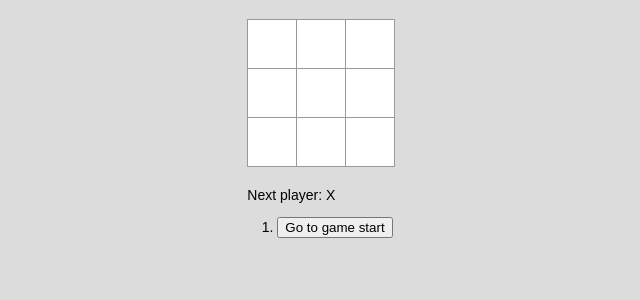
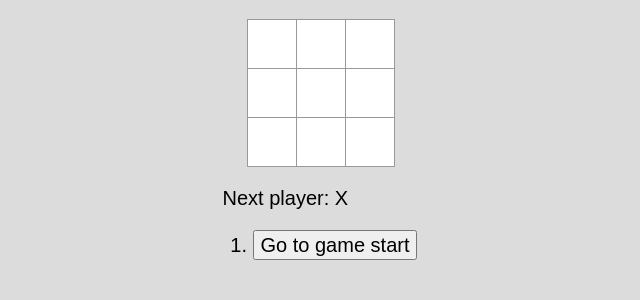
Before and after one commit to korulis/ticcon, a React (Create React App) app: page / in a window 1280 px wide. Shown: the top 300 px of the page, without its empty margins (320-960 px from the left). Built offline with nearby package versions, Linux system fonts and the light colour scheme; no server answers.

Commit message:
More css.

```diff
--- a/src/Game.css
+++ b/src/Game.css
@@ -1,10 +1,15 @@
 body {
-    font: 14px "Century Gothic", Futura, sans-serif;
+    font: 20px "Century Gothic", Futura, sans-serif;
     margin: 20px;
   }
 
   ol, ul {
     padding-left: 30px;
+  }
+
+  .history-element {
+    font-size: 20px;
+    height: 30px;
   }
 
   .game-board {
--- a/src/GameHistory.tsx
+++ b/src/GameHistory.tsx
@@ -19,7 +19,7 @@ export const GameHistory: React.FC = () => {
             'Go to game start';
         return (
             <li key={step}>
-                <button onClick={() => jumpTo(step)}>{desc}</button>
+                <button className="history-element" onClick={() => jumpTo(step)}>{desc}</button>
             </li>
         );
     });
```
Also changed, not shown: 1 other file (tests, documents, lock files or other folders).
